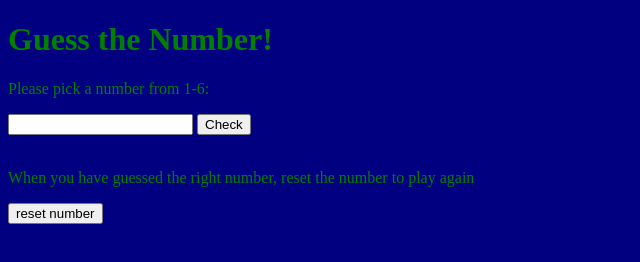
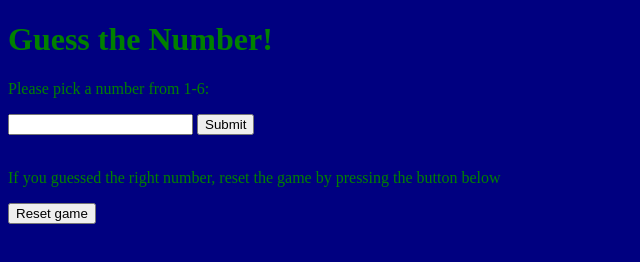
Before and after one commit to Arvin-Leung/Number-guessing-game, a plain HTML site: page index.html in a window 1280 px wide. Shown: the full height of the page, 0-640 px from the left. Drawn offline with Linux system fonts and the light colour scheme.

Commit message:
indentation fixed

```diff
--- a/index.html
+++ b/index.html
@@ -3,16 +3,16 @@
   <head>
     <meta charset="utf-8">
     <meta name="viewport" content="width=device-width">
-    <title>repl.it</title>
+    <title>Number Guessing Game</title>
     <link href="style.css" rel="stylesheet" type="text/css" />
   </head>
   <h1>Guess the Number!</h1>
   <p>Please pick a number from 1-6:</p>
   <input id="guess">
-  <button id="btn">Check</button>
+  <button id="btn">Submit</button>
   <br><br>
-  <p>When you have guessed the right number, reset the number to play again</p>
-  <button id="reset">reset number</button>
+  <p>If you guessed the right number, reset the game by pressing the button below</p>
+  <button id="reset">Reset game</button>
   <body>
     <script src="script.js"></script>
   </body>
--- a/script.js
+++ b/script.js
@@ -1,6 +1,7 @@
 // This let statement grabs a random number from 0-6 and sets it to x
-let answer = Math.floor(Math.random() * 6)
+// let answer = Math.floor(Math.random() * 6)
 
+let answer = 4
 // These eventlistners allow the buttons to call the functions
 document.getElementById('btn').addEventListener('click', checker)
 document.getElementById('reset').addEventListener('click', newnumber)
@@ -9,7 +10,7 @@ document.getElementById('reset').addEventListener('click', newnumber)
 function checker () {
   // The line below grab the user's guess and stores it into the y variable
   let guess = document.getElementById('guess').value
-    guess = parseInt(guess)
+  guess = parseInt(guess)
     console.log(answer)
   // The lines below check if the number is too high or too low
   if (guess > answer) {
```
Also changed, not shown: style.css (line endings or trailing spaces).
